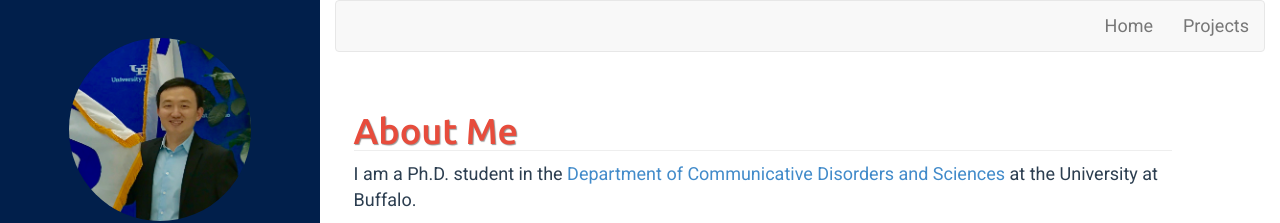
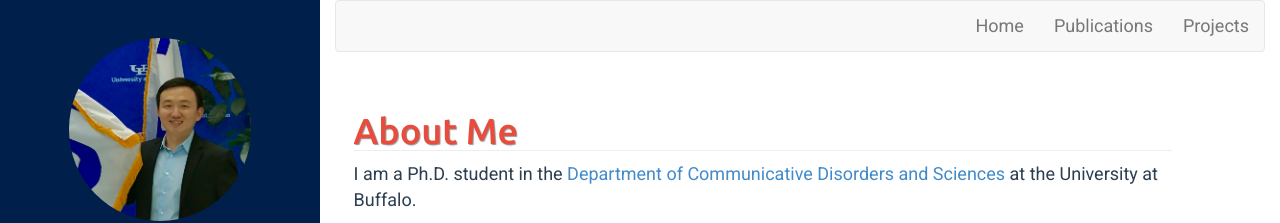
Before and after one commit to mengyangq/mengyangq.github.io, a Jekyll site: the page built from index.html, in a window 1280 px wide. Shown: the top 223 px of the page. Built offline with Jekyll 4.4.1, drawn with Linux system fonts in a browser that asks for light colours.

Commit message:
Update default.html

```diff
--- a/_includes/default.html
+++ b/_includes/default.html
@@ -72,6 +72,7 @@
 			<ul class="nav navbar-nav">
 				<li class="active"><a href="{{ site.BASE_PATH }}/">Home</a></li>
 				<li><a href="/projects.html">Projects</a></li>
+				<li><a href="/publications.html">Publications</a></li>
 				<!--<li><a href="{{ site.BASE_PATH}}/{{ site.tags_path }}">Tags</a></li>-->
 			</ul>
 		</div><!-- /.navbar-collapse -->
@@ -106,6 +107,7 @@
             <div class="collapse navbar-collapse" id="bs-example-navbar-collapse-1">
               <ul class="nav navbar-nav navbar-right">
                 <li><a href="/">Home</a></li>
+		<li><a href="/publications.html">Publications</a></li>
                 <li><a href="/projects.html">Projects</a></li>
               </ul>
             </div><!-- /.navbar-collapse -->
```
